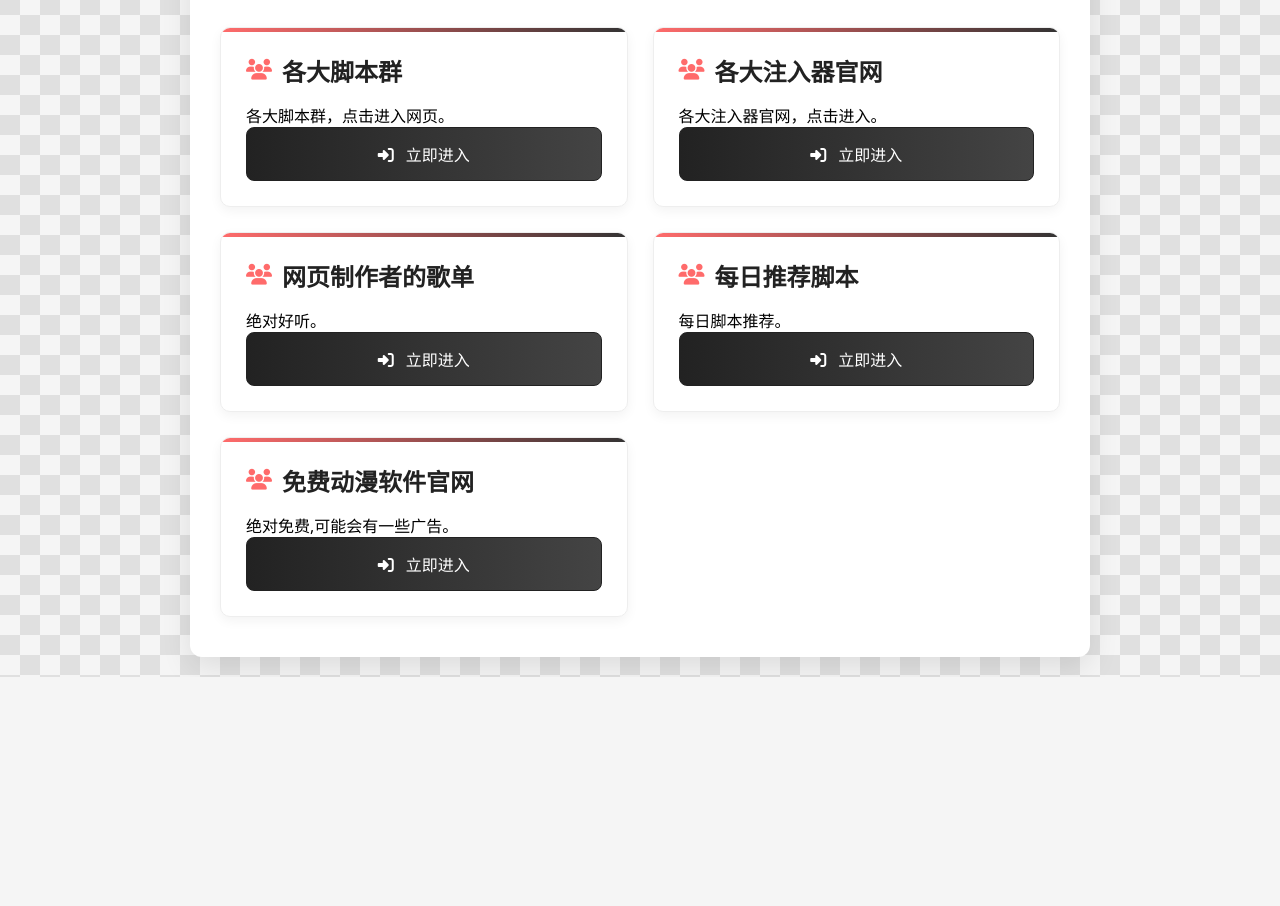
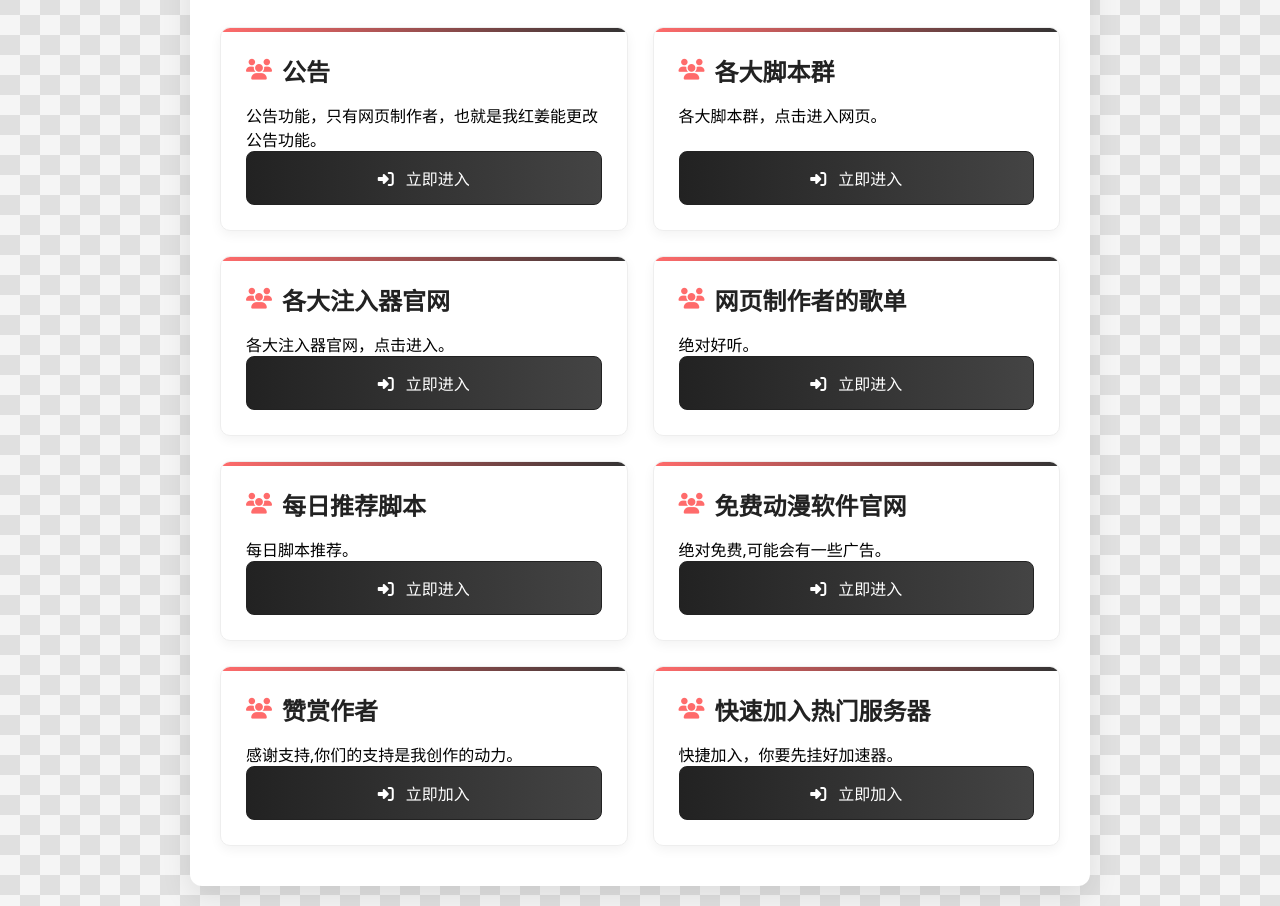
Before and after one commit to brawndariem-spec/hjnb66666, a plain HTML site: page index.html in a window 1280 px wide. Shown: the part 425-1331 px from the top of the page. Before the commit the page ends 1102 px from the top, so only its background shows below. Drawn offline with Linux system fonts and the light colour scheme.

Commit message:
Add files via upload

```diff
--- a/index.html
+++ b/index.html
@@ -351,6 +351,16 @@
                 <div class="group-item">
                     <div class="group-name">
                         <i class="fas fa-users"></i>
+                        <span>公告</span>
+                    </div>
+                    <p>公告功能，只有网页制作者，也就是我红姜能更改公告功能。</p>
+                    <a href="https://brawndariem-spec.github.io/hjnb5/" class="join-btn" target="_blank">
+                        <i class="fas fa-sign-in-alt"></i> 立即进入
+                    </a>
+                </div>
+                <div class="group-item">
+                    <div class="group-name">
+                        <i class="fas fa-users"></i>
                         <span>各大脚本群</span>
                     </div>
                     <p>各大脚本群，点击进入网页。</p>
@@ -398,3 +408,23 @@
                         <i class="fas fa-sign-in-alt"></i> 立即进入
                     </a>
                 </div>
+                <div class="group-item">
+                    <div class="group-name">
+                        <i class="fas fa-users"></i>
+                        <span>赞赏作者</span>
+                    </div>
+                    <p>感谢支持,你们的支持是我创作的动力。</p>
+                    <a href="https://brawndariem-spec.github.io/hjnb3/" class="join-btn" target="_blank">
+                        <i class="fas fa-sign-in-alt"></i> 立即加入
+                    </a>
+                </div>
+                <div class="group-item">
+                    <div class="group-name">
+                        <i class="fas fa-users"></i>
+                        <span>快速加入热门服务器</span>
+                    </div>
+                    <p>快捷加入，你要先挂好加速器。</p>
+                    <a href="https://brawndariem-spec.github.io/hjnb4/" class="join-btn" target="_blank">
+                        <i class="fas fa-sign-in-alt"></i> 立即加入
+                    </a>
+                </div>
```
